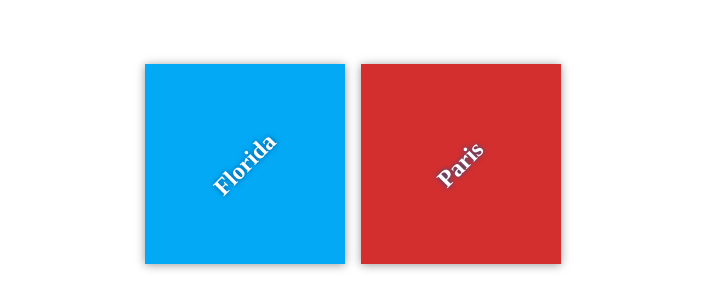
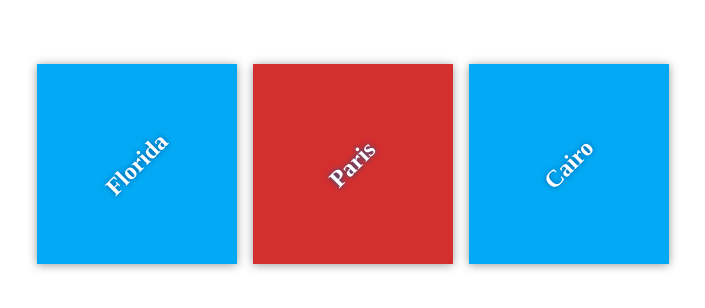
Before and after one commit to walidpiano/my-travel-plans, a plain HTML site: page index.html in a window 1280 px wide. Shown: the part 236-544 px from the top of the page, without its empty margins (287-992 px from the left). Drawn offline with Linux system fonts and the light colour scheme.

Commit message:
add cairo

```diff
--- a/index.html
+++ b/index.html
@@ -17,6 +17,10 @@
             <div class="destination" id="paris">
                 <h2>Paris</h2>
             </div>
+
+            <div class="destination" id="cairo">
+                <h2>Cairo</h2>
+            </div>
         </div>
     </div>
 
```
